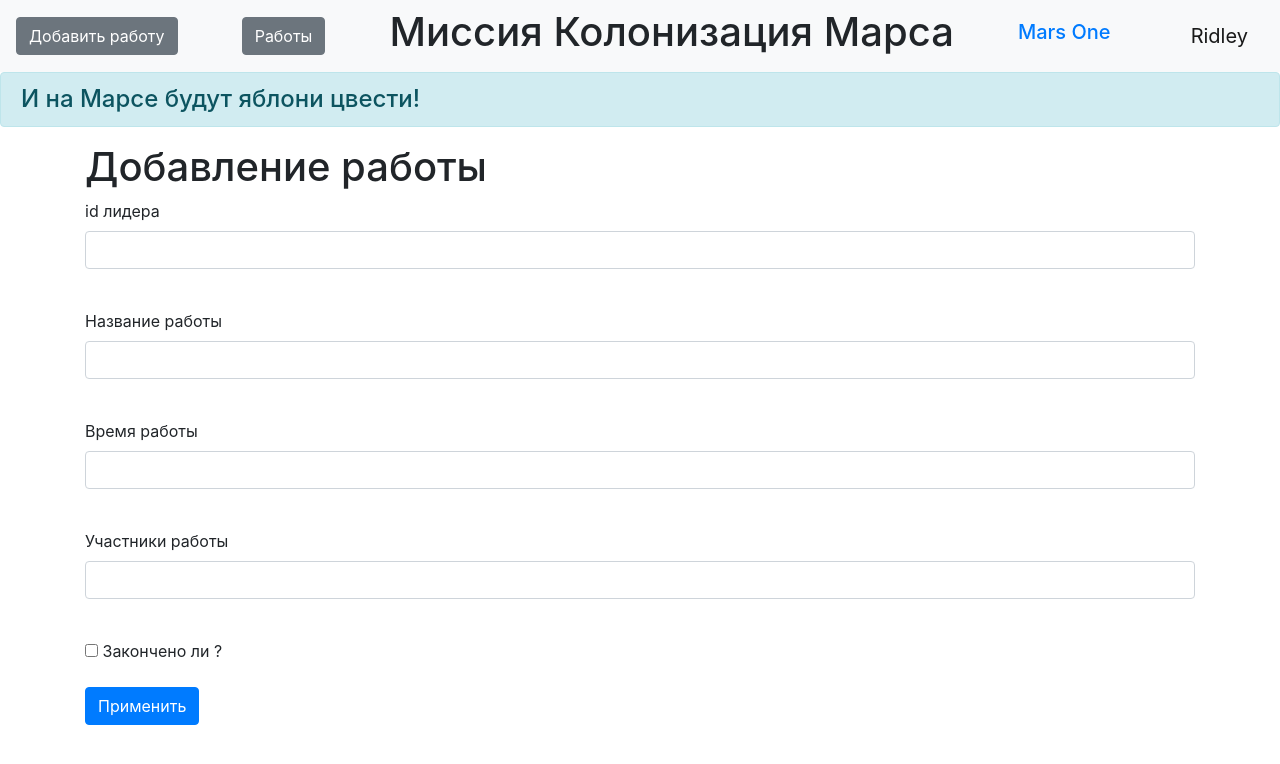
After one commit to qussa07/-, a Flask app: page /add_jobs in a window 1280 px wide. The commit adds this page. Shown: the top 764 px of the page. Run offline with Flask 3, Linux system fonts and the light colour scheme; a user stored in the database is signed in; some libraries are stand-ins or nearby versions.

Commit message:
доделал до промежуточного этапа

```diff
--- a/mars/data/jobs.py
+++ b/mars/data/jobs.py
@@ -14,7 +14,7 @@ class Jobs(SqlAlchemyBase):
     job = sqlalchemy.Column(sqlalchemy.String, nullable=True)
     work_size = sqlalchemy.Column(sqlalchemy.Integer, nullable=True)
     collaborators = sqlalchemy.Column(sqlalchemy.String, nullable=True)
-    is_private = sqlalchemy.Column(sqlalchemy.Boolean, default=True)
+    is_finished = sqlalchemy.Column(sqlalchemy.Boolean, default=True)
     start_date = sqlalchemy.Column(sqlalchemy.DateTime,
                                    default=datetime.datetime.now)
     end_date = sqlalchemy.Column(sqlalchemy.DateTime,
--- /dev/null
+++ b/mars/data/work_forms.py
@@ -0,0 +1,13 @@
+from flask_wtf import FlaskForm
+from wtforms import StringField, TextAreaField, IntegerField
+from wtforms import BooleanField, SubmitField
+from wtforms.validators import DataRequired
+
+
+class WorksForm(FlaskForm):
+    team_leader = IntegerField('id лидера', validators=[DataRequired()])
+    job = StringField('Название работы', validators=[DataRequired()])
+    work_size = IntegerField('Время работы', validators=[DataRequired()])
+    collaborators = StringField('Участники работы', validators=[DataRequired()])
+    is_finished = BooleanField("Закончено ли ?")
+    submit = SubmitField('Применить')
--- a/mars/main.py
+++ b/mars/main.py
@@ -1,24 +1,37 @@
-from flask import Flask, render_template
+from flask import Flask, url_for, render_template, redirect, abort, request
+from data.users import User
+from flask import Flask
+from data.login_form import LoginForm
+from flask_login import LoginManager, login_manager, login_user, logout_user, login_required, current_user
+from data import db_session
 from data.jobs import Jobs
-from flask_wtf import FlaskForm
-from data import db_session
-from flask_login import LoginManager, login_user
-from data.login_form import LoginForm
-from data.users import User
+from data.work_forms import WorksForm
 
 app = Flask(__name__)
 app.config['SECRET_KEY'] = 'yandexlyceum_secret_key'
-db_session.global_init('db/mars_explorer.db')
 login_manager = LoginManager()
 login_manager.init_app(app)
+
+db_session.global_init('db/mars_explorer.db')
 
 
 @login_manager.user_loader
 def load_user(user_id):
     db_sess = db_session.create_session()
-
     return db_sess.query(User).get(user_id)
 
+
+@app.route('/')
+def index():
+    return render_template('index.html')
+
+@app.route('/jobs')
+def jobs():
+    db_sess = db_session.create_session()
+
+    jobs = db_sess.query(Jobs).all()
+
+    return render_template('jobs.html', jobs=jobs)
 
 @app.route('/login', methods=['GET', 'POST'])
 def login():
@@ -28,24 +41,36 @@ def login():
         user = db_sess.query(User).filter(User.email == form.email.data).first()
         if user and user.check_password(form.password.data):
             login_user(user, remember=form.remember_me.data)
-            from flask import redirect
-            return redirect("/")
+            return redirect("/jobs")
         return render_template('login.html',
                                message="Неправильный логин или пароль",
                                form=form)
     return render_template('login.html', title='Авторизация', form=form)
 
-
-@app.route("/")
-def index():
-    db_sess = db_session.create_session()
-    jobs = db_sess.query(Jobs).all()
-    return render_template("jobs.html", jobs=jobs)
+@app.route('/logout')
+@login_required
+def logout():
+    logout_user()
+    return redirect("/")
 
 
-def main():
-    app.run()
-
+@app.route('/add_jobs',  methods=['GET', 'POST'])
+@login_required
+def add_job():
+    form = WorksForm()
+    if form.validate_on_submit():
+        db_sess = db_session.create_session()
+        job = Jobs()
+        job.team_leader = form.team_leader.data
+        job.job = form.job.data
+        job.is_finished = form.is_finished.data
+        job.collaborators = form.collaborators.data
+        job.work_size = form.work_size.data
+        db_sess.add(job)
+        db_sess.commit()
+        return redirect('/jobs')
+    return render_template('works.html', title='Добавление работы',
+                           form=form)
 
 if __name__ == '__main__':
-    main()
+    app.run(port=8080, host='127.0.0.1')
--- a/mars/static/css/style.css
+++ b/mars/static/css/style.css
@@ -1,15 +1,11 @@
-h1 {
-     text-align: center;
-    }
+th, center-text {
+text-align: center;
+vertical-align: middle;
+}
 h2 {
- text-align: center;
+text-align: center;
 }
-form.login_form {
-    margin-left: auto;
-    margin-right: auto;
-    max-width: 450px;
-    background-color: #ffcc00;
-    border: 1px solid gray;
-    border-radius: 5px;
-    padding: 10px;
+
+.cell-1 {
+  vertical-align: middle;
 }
--- a/mars/templates/base.html
+++ b/mars/templates/base.html
@@ -1,20 +1,37 @@
 <!doctype html>
 <html lang="en">
 <head>
+    <title>{{ title }}</title>
     <meta charset="utf-8">
     <meta name="viewport" content="width=device-width, initial-scale=1, shrink-to-fit=no">
+
     <link rel="stylesheet"
           href="https://stackpath.bootstrapcdn.com/bootstrap/4.4.1/css/bootstrap.min.css"
           integrity="sha384-Vkoo8x4CGsO3+Hhxv8T/Q5PaXtkKtu6ug5TOeNV6gBiFeWPGFN9MuhOf23Q9Ifjh"
           crossorigin="anonymous">
+    <link rel="stylesheet" type="text/css" href="../static/css/style.css" />
     <title>{{title}}</title>
 </head>
 <body>
 <header>
     <nav class="navbar navbar-light bg-light">
-        <h1 class="navbar-brand" href="#">Миссия Колонизация Марса</h1>
+        {% if current_user.is_authenticated %}
+    <a href="add_jobs" class="btn btn-secondary">Добавить работу</a>
+        <a href="jobs" class="btn btn-secondary">Работы</a>
+    {% endif %}
+
+        <h1 class="muted-text">Миссия Колонизация Марса</h1>
+        <h1 class="navbar-brand"><a href="#">Mars One</a></h1>
+        {% if current_user.is_authenticated %}
+    <a class="navbar-brand" href="/logout">{{ current_user.name }}</a>
+{% else %}
+    <p>
+        <a class="btn btn-primary " href="/register">Зарегистрироваться</a>
+        <a class="btn btn-success" href="/login">Войти</a>
+    </p>
+{% endif %}
     </nav>
-    <h4 class="alert alert_primary" role="alert ">И на Марсе будут яблони цвести!</h4>
+    <h4 class="alert alert-info">И на Марсе будут яблони цвести!</h4>
 </header>
 <!-- Begin page content -->
 <main role="main" class="container">
--- /dev/null
+++ b/mars/templates/works.html
@@ -0,0 +1,49 @@
+{% extends "base.html" %}
+
+{% block content %}
+<h1>Добавление работы</h1>
+{% if message %}
+    <div class="alert alert-danger" role="alert">{{ message }}</div>
+    {% endif %}
+<form action="" method="post">
+    {{ form.hidden_tag() }}
+    <p>
+        {{ form.team_leader.label }}<br>
+        {{ form.team_leader(class="form-control") }}<br>
+        {% for error in form.team_leader.errors %}
+            <p class="alert alert-danger" role="alert">
+                {{ error }}
+            </p>
+        {% endfor %}
+    </p>
+    <p>
+        {{ form.job.label }}<br>
+        {{ form.job(class="form-control") }}<br>
+        {% for error in form.job.errors %}
+            <p content="alert alert-danger" role="alert">
+                {{ error }}
+            </p>
+        {% endfor %}
+    </p>
+    <p>
+        {{ form.work_size.label }}<br>
+        {{ form.work_size(class="form-control") }}<br>
+        {% for error in form.work_size.errors %}
+            <p class="alert alert-danger" role="alert">
+                {{ error }}
+            </p>
+        {% endfor %}
+    </p>
+    <p>
+        {{ form.collaborators.label }}<br>
+        {{ form.collaborators(class="form-control") }}<br>
+        {% for error in form.collaborators.errors %}
+            <p class="alert alert-danger" role="alert">
+                {{ error }}
+            </p>
+        {% endfor %}
+    </p>
+    <p>{{ form.is_finished() }} {{ form.is_finished.label }}</p>
+    <p>{{ form.submit(type="submit", class="btn btn-primary") }}</p>
+</form>
+{% endblock %}
```
Also changed, not shown: mars/add_jobs.py (+31 -1 lines), mars/templates/index.html (added, +22 -0 lines), mars/templates/jobs.html (+31 -11 lines), mars/db/mars_explorer.db, 1 other file.
